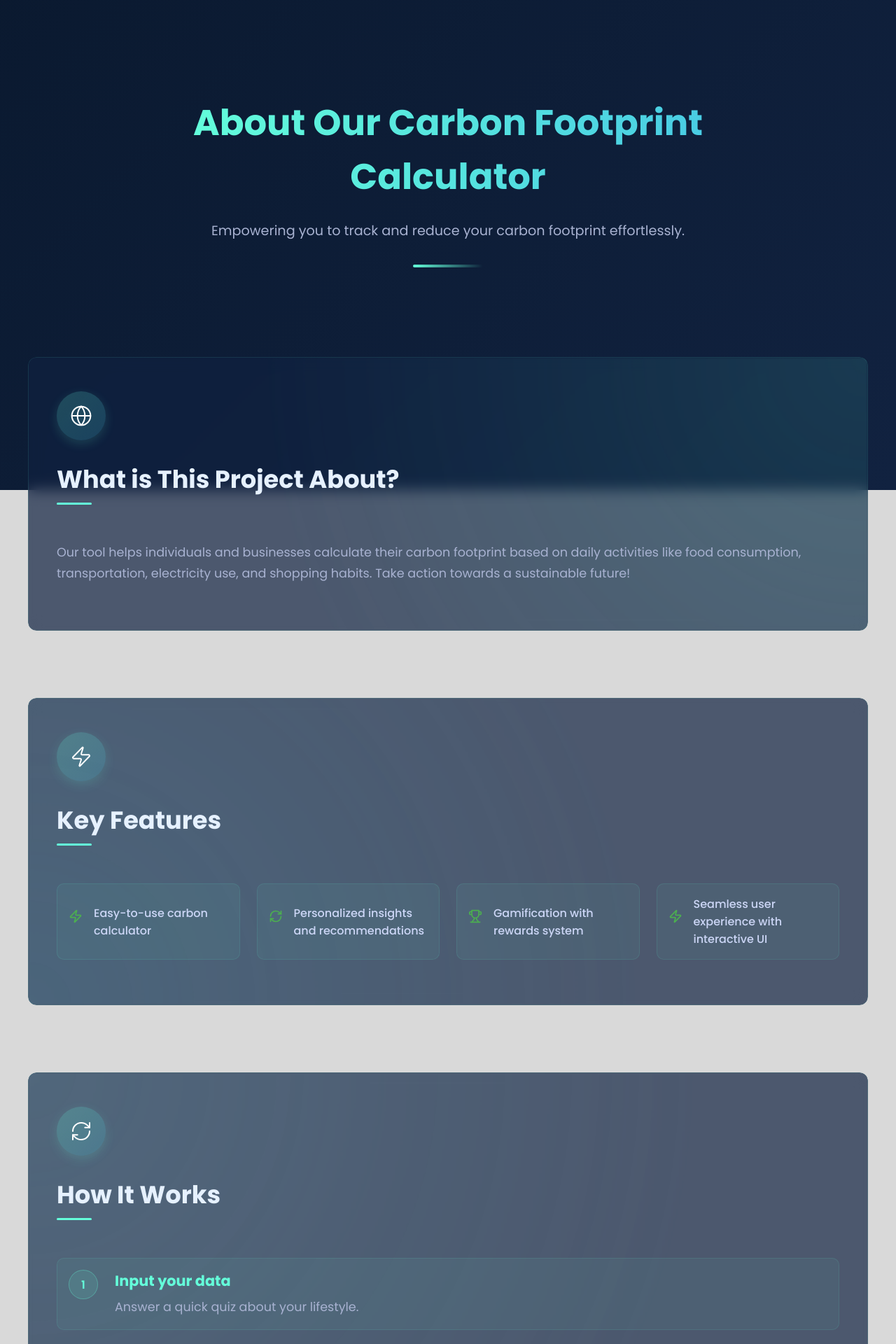
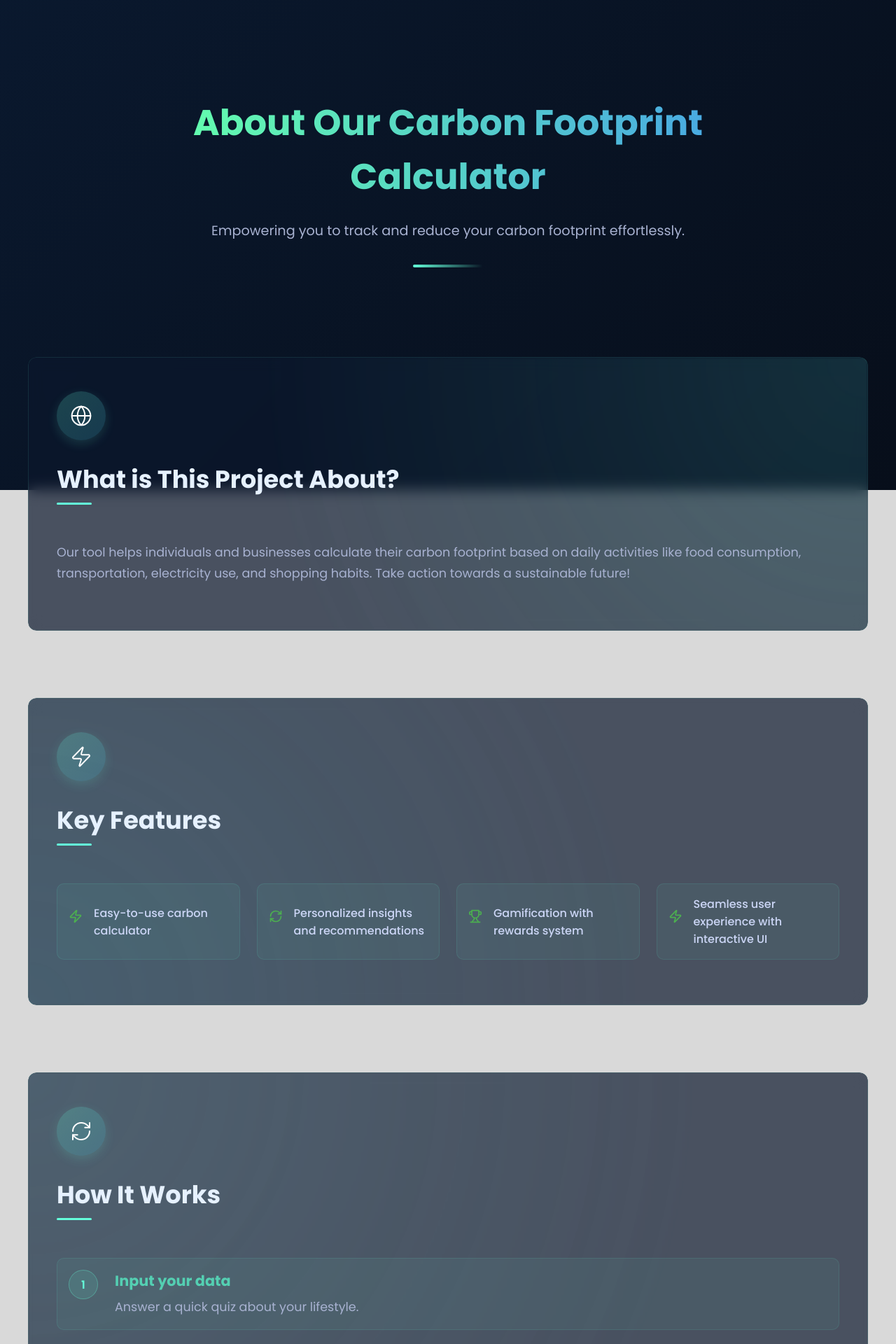
Before and after one commit to Sanskar-2104/Carbon-Footprint-Website, a React (Create React App) app in the folder frontend/: page /about in a window 1280 px wide. Shown: the part 100-2020 px from the top of the page at 70% size. Built offline with nearby package versions, Linux system fonts and the light colour scheme.

Commit message:
About page modifications and Calculate navigation fix

```diff
--- a/frontend/src/components/Sidebar/Sidebar.jsx
+++ b/frontend/src/components/Sidebar/Sidebar.jsx
@@ -53,49 +53,96 @@
 // export default Sidebar;
 
 
-import React, { useState } from "react";
+// import React, { useState } from "react";
+// import "./Sidebar.css";
+// import { ShoppingBag, Car, Bolt, Utensils, BarChart } from "lucide-react";
+
+// const Sidebar = ({ setActiveSection }) => {
+//   const [active, setActive] = useState("Shopping");
+
+//   const handleClick = (section) => {
+//     setActive(section);
+//     setActiveSection(section); // Ensure the parent component receives the update
+//   };
+
+//   return (
+//     <aside className="sidebar">
+//       <ul>
+//         <li
+//           className={active === "Shopping" ? "active" : ""}
+//           onClick={() => handleClick("Shopping")}
+//         >
+//           <ShoppingBag size={20} strokeWidth={1.5} /> Shopping
+//         </li>
+//         <li
+//           className={active === "Transport" ? "active" : ""}
+//           onClick={() => handleClick("Transport")}
+//         >
+//           <Car size={20} strokeWidth={1.5} /> Transport
+//         </li>
+//         <li
+//           className={active === "Electricity" ? "active" : ""}
+//           onClick={() => handleClick("Electricity")}
+//         >
+//           <Bolt size={20} strokeWidth={1.5} /> Electricity
+//         </li>
+//         <li
+//           className={active === "Food" ? "active" : ""}
+//           onClick={() => handleClick("Food")}
+//         >
+//           <Utensils size={20} strokeWidth={1.5} /> Food
+//         </li>
+//         <li
+//           className={active === "Result" ? "active" : ""}
+//           onClick={() => handleClick("Result")}
+//         >
+//           <BarChart size={20} strokeWidth={1.5} /> Result
+//         </li>
+//       </ul>
+//     </aside>
+//   );
+// };
+
+// export default Sidebar;
+
+
+
+
+
+import React, { useEffect, useState } from "react";
 import "./Sidebar.css";
 import { ShoppingBag, Car, Bolt, Utensils, BarChart } from "lucide-react";
 
 const Sidebar = ({ setActiveSection }) => {
-  const [active, setActive] = useState("Shopping");
+  // Load the active section from localStorage or default to "Shopping"
+  const [active, setActive] = useState(localStorage.getItem("activeSection") || "Shopping");
+
+  useEffect(() => {
+    setActiveSection(active); // Ensure the parent component gets the correct section on load
+  }, []); // Runs only on component mount
 
   const handleClick = (section) => {
     setActive(section);
     setActiveSection(section); // Ensure the parent component receives the update
+    localStorage.setItem("activeSection", section); // Store in localStorage
   };
 
   return (
     <aside className="sidebar">
       <ul>
-        <li
-          className={active === "Shopping" ? "active" : ""}
-          onClick={() => handleClick("Shopping")}
-        >
+        <li className={active === "Shopping" ? "active" : ""} onClick={() => handleClick("Shopping")}>
           <ShoppingBag size={20} strokeWidth={1.5} /> Shopping
         </li>
-        <li
-          className={active === "Transport" ? "active" : ""}
-          onClick={() => handleClick("Transport")}
-        >
+        <li className={active === "Transport" ? "active" : ""} onClick={() => handleClick("Transport")}>
           <Car size={20} strokeWidth={1.5} /> Transport
         </li>
-        <li
-          className={active === "Electricity" ? "active" : ""}
-          onClick={() => handleClick("Electricity")}
-        >
+        <li className={active === "Electricity" ? "active" : ""} onClick={() => handleClick("Electricity")}>
           <Bolt size={20} strokeWidth={1.5} /> Electricity
         </li>
-        <li
-          className={active === "Food" ? "active" : ""}
-          onClick={() => handleClick("Food")}
-        >
+        <li className={active === "Food" ? "active" : ""} onClick={() => handleClick("Food")}>
           <Utensils size={20} strokeWidth={1.5} /> Food
         </li>
-        <li
-          className={active === "Result" ? "active" : ""}
-          onClick={() => handleClick("Result")}
-        >
+        <li className={active === "Result" ? "active" : ""} onClick={() => handleClick("Result")}>
           <BarChart size={20} strokeWidth={1.5} /> Result
         </li>
       </ul>
--- a/frontend/src/pages/About/About.css
+++ b/frontend/src/pages/About/About.css
@@ -16,7 +16,7 @@
   left: 0;
   width: 100%;
   height: 100%;
-  background: linear-gradient(135deg, #0a192f 0%, #112240 100%);
+  background: linear-gradient(135deg, #0a192f 0%, #070e1a 100%);
   z-index: -1;
 }
 
@@ -36,7 +36,7 @@
   font-size: 3.2rem;
   font-weight: 700;
   margin-bottom: 1.5rem;
-  background: linear-gradient(90deg, #64ffda 0%, #48cae4 100%);
+  background: linear-gradient(90deg, #64ffac 0%, #48a6e4 100%);
   -webkit-background-clip: text;
   background-clip: text;
   color: transparent;
@@ -86,7 +86,7 @@
 
 .section-inner {
   position: relative;
-  background: rgba(17, 34, 64, 0.7);
+  background: rgba(12, 24, 45, 0.7);
   backdrop-filter: blur(10px);
   border: 1px solid rgba(100, 255, 218, 0.1);
   border-radius: 12px;
@@ -248,7 +248,7 @@
 }
 
 .step-content h3 {
-  color: #64ffda;
+  color: #54cfb2;
   margin: 0 0 0.5rem;
   font-size: 1.3rem;
 }
```
